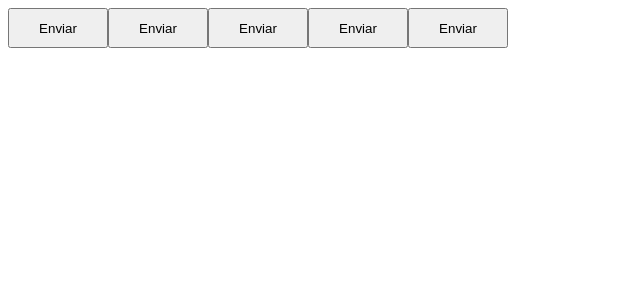
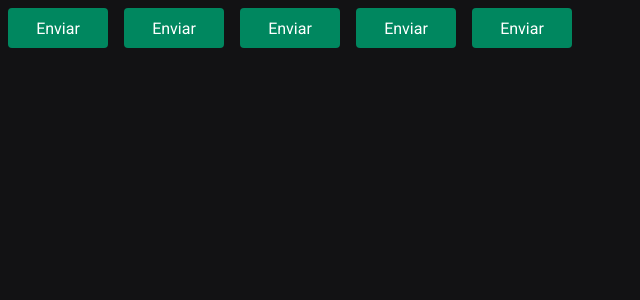
Before and after one commit to Matheus1714/ignite-project-timer, a React (Vite) app: page / in a window 1280 px wide. Shown: the top 300 px of the page, without its empty margins (0-640 px from the left). Built offline with nearby package versions, Linux system fonts and the light colour scheme.

Commit message:
eslint configuration

```diff
--- a/src/@types/styled.d.ts
+++ b/src/@types/styled.d.ts
@@ -1,8 +1,8 @@
-import styled from "styled-components"
+import 'styled-components'
 import { defaultTheme } from '../styles/themes/default'
 
 type ThemeType = typeof defaultTheme
 
 declare module 'styled-components' {
-    export interface DefaultTheme extends ThemeType {}
+  export interface DefaultTheme extends ThemeType {}
 }
--- a/src/App.tsx
+++ b/src/App.tsx
@@ -1,16 +1,18 @@
-import { Button } from "./Button"
-import { ThemeProvider } from "styled-components"
-import { defaultTheme } from "./styles/themes/default"
+import { Button } from './Button'
+import { ThemeProvider } from 'styled-components'
+import { defaultTheme } from './styles/themes/default'
+import { GlobalStyle } from './styles/global'
 
 export function App() {
-
   return (
     <ThemeProvider theme={defaultTheme}>
       <Button variant="primary" />
       <Button variant="secondary" />
       <Button variant="success" />
       <Button variant="danger" />
-      <Button/>
+      <Button />
+
+      <GlobalStyle />
     </ThemeProvider>
   )
 }
--- a/src/Button.styles.ts
+++ b/src/Button.styles.ts
@@ -1,22 +1,18 @@
-import styled, {css} from "styled-components";
+import styled from 'styled-components'
 
 export type ButtonVariant = 'primary' | 'secondary' | 'danger' | 'success'
 
-interface ButtonContainerProps{
-    variant: ButtonVariant
-}
-
-const buttonVariant = {
-    primary: 'purple',
-    secondary: 'orange',
-    danger: 'red',
-    success: 'green'
+interface ButtonContainerProps {
+  variant: ButtonVariant
 }
 
 export const ButtonContainer = styled.button<ButtonContainerProps>`
-    width: 100px;
-    height: 40px;
+  width: 100px;
+  height: 40px;
+  border-radius: 4px;
+  border: 0;
+  margin: 8px;
 
-    background-color: ${props => props.theme.primary}
-
+  background-color: ${(props) => props.theme['green-500']};
+  color: ${(props) => props.theme.white};
 `
```
Also changed, not shown: src/Button.tsx (+5 -7 lines), src/styles/global.ts (+4 -4 lines), .eslintrc.json, src/styles/themes/default.ts (indentation only).
